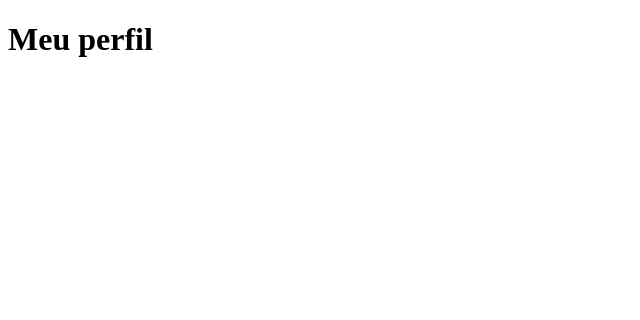
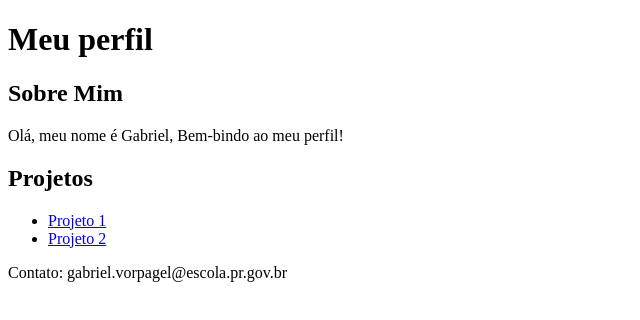
Before and after one commit to FlokisGamer/Projeto_GabrielV2024, a plain HTML site: page index.html in a window 1280 px wide. Shown: the whole page, without its empty margins (0-640 px from the left). Drawn offline with Linux system fonts and the light colour scheme.

Commit message:
Add files via upload

```diff
--- a/index.html
+++ b/index.html
@@ -1,15 +1,32 @@
 <!DOCTYPE html>
-<html lang="pt">
+<html lang="pt-br">
 <head>
     <meta charset="UTF-8">
-    <meta http-equiv="X-UA-Compatible" content="IE=edge">
     <meta name="viewport" content="width=device-width, initial-scale=1.0">
-    <title>Projeto 1</title>
+    <title>Perfil Pessoal</title>
+    <link rel="stylesheet" href="style.css">
 </head>
 <body>
     <header>
         <h1> Meu perfil </h1>
     </header>
+    <section id="Sobre Mim">
+        <h2> Sobre Mim </h2>
+        <p>Olá, meu nome é Gabriel, Bem-bindo ao meu perfil!</p>
+
+    </section>
+    <section id="Projetos">
+        <h2>Projetos</h2>
+        <ul>
+            <li> <a href="Projeto1.html">Projeto 1</a></li>
+
+            <li><a href="Projeto2.html">Projeto 2</a></li>
+
+        </ul>
+    </section>
+    <footer>
+        <p>Contato: gabriel.vorpagel@escola.pr.gov.br</p>
+    </footer>
 
 </body>
 </html>
```
